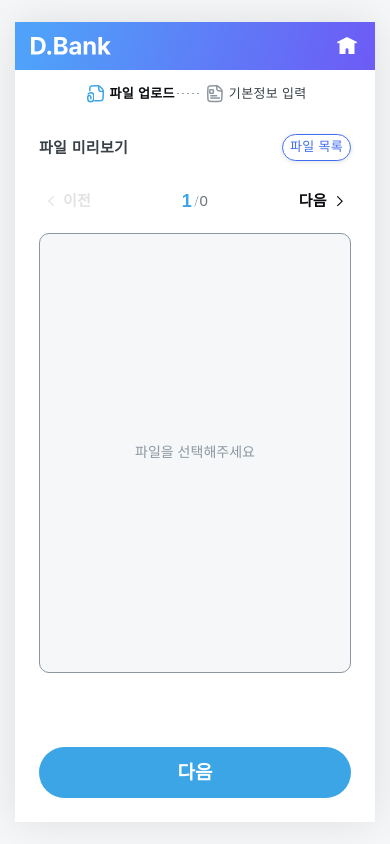
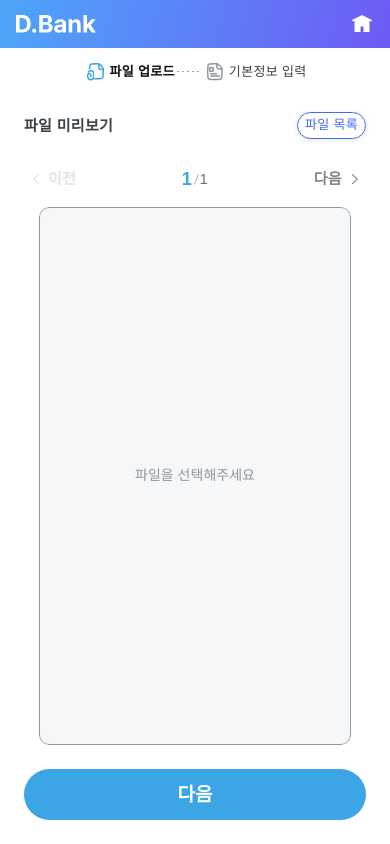
Before and after one commit to dfc03300/mobile-app-prototype, a React (Vite) app: page /preview in a window 390 px wide. Built offline with nearby package versions, Linux system fonts and the light colour scheme.

Commit message:
Fit app to mobile viewport and improve file preview

```diff
--- a/src/app/App.tsx
+++ b/src/app/App.tsx
@@ -4,8 +4,8 @@ import { FileProvider } from './contexts/FileContext';
 
 export default function App() {
   return (
-    <div className="min-h-screen bg-[#f5f7f9] flex items-center justify-center">
-      <div className="w-[360px] h-[800px] bg-white relative overflow-hidden shadow-[0px_0px_40px_rgba(0,0,0,0.1)]">
+    <div className="min-h-[100dvh] bg-[#f5f7f9] flex items-center justify-center">
+      <div className="w-full max-w-[430px] h-[100dvh] bg-white relative overflow-hidden shadow-[0px_0px_40px_rgba(0,0,0,0.1)]">
         <FileProvider>
           <RouterProvider router={router} />
         </FileProvider>
--- a/src/imports/S3Preview/S3Preview.tsx
+++ b/src/imports/S3Preview/S3Preview.tsx
@@ -236,18 +236,52 @@ function Pagination({ currentPage, totalPages, onPrev, onNext }: { currentPage:
   );
 }
 
-function Frame4({ imageUrl, fileType }: { imageUrl: string; fileType: string }) {
+function formatFileSize(size?: number) {
+  if (!size) return '';
+  if (size < 1024 * 1024) return `${Math.max(1, Math.round(size / 1024))}KB`;
+  return `${(size / (1024 * 1024)).toFixed(1)}MB`;
+}
+
+function PdfPreview({ filename, fileSize, fileUrl }: { filename: string; fileSize?: number; fileUrl: string }) {
+  return (
+    <a
+      className="flex h-full w-full flex-col items-center justify-center gap-[12px] rounded-[10px] bg-white p-[24px] text-center"
+      href={fileUrl}
+      target="_blank"
+      rel="noreferrer"
+    >
+      <div className="flex size-[72px] items-center justify-center rounded-[18px] bg-[#eef5ff]">
+        <div className="font-['Inter:Bold',sans-serif] text-[22px] font-bold text-[#416df0]">PDF</div>
+      </div>
+      <div className="max-w-full">
+        <p className="truncate font-['Inter:Bold','Noto_Sans_KR:Bold',sans-serif] text-[15px] font-bold leading-[1.44] text-[#0b0d11]">
+          {filename}
+        </p>
+        {fileSize ? (
+          <p className="mt-[4px] font-['Inter:Medium',sans-serif] text-[13px] font-medium leading-[1.44] text-[#6a747c]">
+            {formatFileSize(fileSize)}
+          </p>
+        ) : null}
+      </div>
+      <p className="font-['Inter:Medium','Noto_Sans_KR:Medium',sans-serif] text-[13px] font-medium leading-[1.44] text-[#416df0]">
+        미리보기 열기
+      </p>
+    </a>
+  );
+}
+
+function Frame4({ imageUrl, fileType, filename, fileSize }: { imageUrl: string; fileType: string; filename: string; fileSize?: number }) {
   const [imageError, setImageError] = useState(false);
   const isPdf = fileType.toLowerCase() === 'pdf';
   const isHeic = ['heic', 'heif'].includes(fileType.toLowerCase());
 
   return (
-    <div className="content-stretch flex flex-[1_0_0] items-start justify-center min-h-0 relative w-full pt-[16px] overflow-hidden">
-      <div className="w-full max-w-[312px] h-full max-h-[440px] relative rounded-[10px] bg-[#f5f7f9] flex items-center justify-center" data-name="image 13">
+    <div className="content-stretch flex flex-[1_0_0] items-start justify-center min-h-0 relative w-full pt-[12px] overflow-hidden">
+      <div className="w-full max-w-[312px] h-full min-h-[180px] relative rounded-[10px] bg-[#f5f7f9] flex items-center justify-center overflow-hidden" data-name="image 13">
         {!imageUrl ? (
           <p className="font-['Inter:Regular','Noto_Sans_KR:Regular',sans-serif] text-[14px] text-[#8c98a1]">파일을 선택해주세요</p>
         ) : isPdf ? (
-          <embed className="absolute inset-0 max-w-none rounded-[10px] size-full pointer-events-auto" src={imageUrl} type="application/pdf" />
+          <PdfPreview filename={filename} fileSize={fileSize} fileUrl={imageUrl} />
         ) : isHeic ? (
           <div className="flex flex-col items-center gap-[8px] p-[24px] text-center">
             <p className="font-['Inter:Medium','Noto_Sans_KR:Medium',sans-serif] text-[14px] text-[#6a747c]">HEIC/HEIF 형식은 미리보기가 지원되지 않습니다</p>
@@ -272,15 +306,15 @@ function Frame4({ imageUrl, fileType }: { imageUrl: string; fileType: string })
   );
 }
 
-function Body({ currentPage, totalPages, onPrev, onNext, filename, imageUrl, fileType, onFileListClick }: { currentPage: number; totalPages: number; onPrev: () => void; onNext: () => void; filename: string; imageUrl: string; fileType: string; onFileListClick: () => void }) {
+function Body({ currentPage, totalPages, onPrev, onNext, filename, imageUrl, fileType, fileSize, onFileListClick }: { currentPage: number; totalPages: number; onPrev: () => void; onNext: () => void; filename: string; imageUrl: string; fileType: string; fileSize?: number; onFileListClick: () => void }) {
   return (
     <div className="flex-[1_0_0] min-h-px relative w-full" data-name="body">
       <div className="flex flex-col items-center size-full">
         <div className="content-stretch flex flex-col items-center px-[24px] relative size-full">
           <ProblemQuantityHeader onFileListClick={onFileListClick} />
           <Frame3 filename={filename} />
-          <Pagination currentPage={currentPage} totalPages={totalPages} onPrev={onPrev} onNext={onNext} />
-          <Frame4 imageUrl={imageUrl} fileType={fileType} />
+          <Pagination currentPage={currentPage} totalPages={totalPages || 1} onPrev={onPrev} onNext={onNext} />
+          <Frame4 imageUrl={imageUrl} fileType={fileType} filename={filename} fileSize={fileSize} />
         </div>
       </div>
     </div>
@@ -367,6 +401,7 @@ function S3PreviewContent() {
   const filename = currentFile?.file.name || '';
   const imageUrl = currentFile?.preview || '';
   const fileType = currentFile?.file.name.split('.').pop() || '';
+  const fileSize = currentFile?.file.size;
 
   return (
     <>
@@ -381,6 +416,7 @@ function S3PreviewContent() {
           filename={filename}
           imageUrl={imageUrl}
           fileType={fileType}
+          fileSize={fileSize}
           onFileListClick={handleOpenFileList}
         />
         <Component1 onNextClick={handleOpenQualityCheck} />
```
